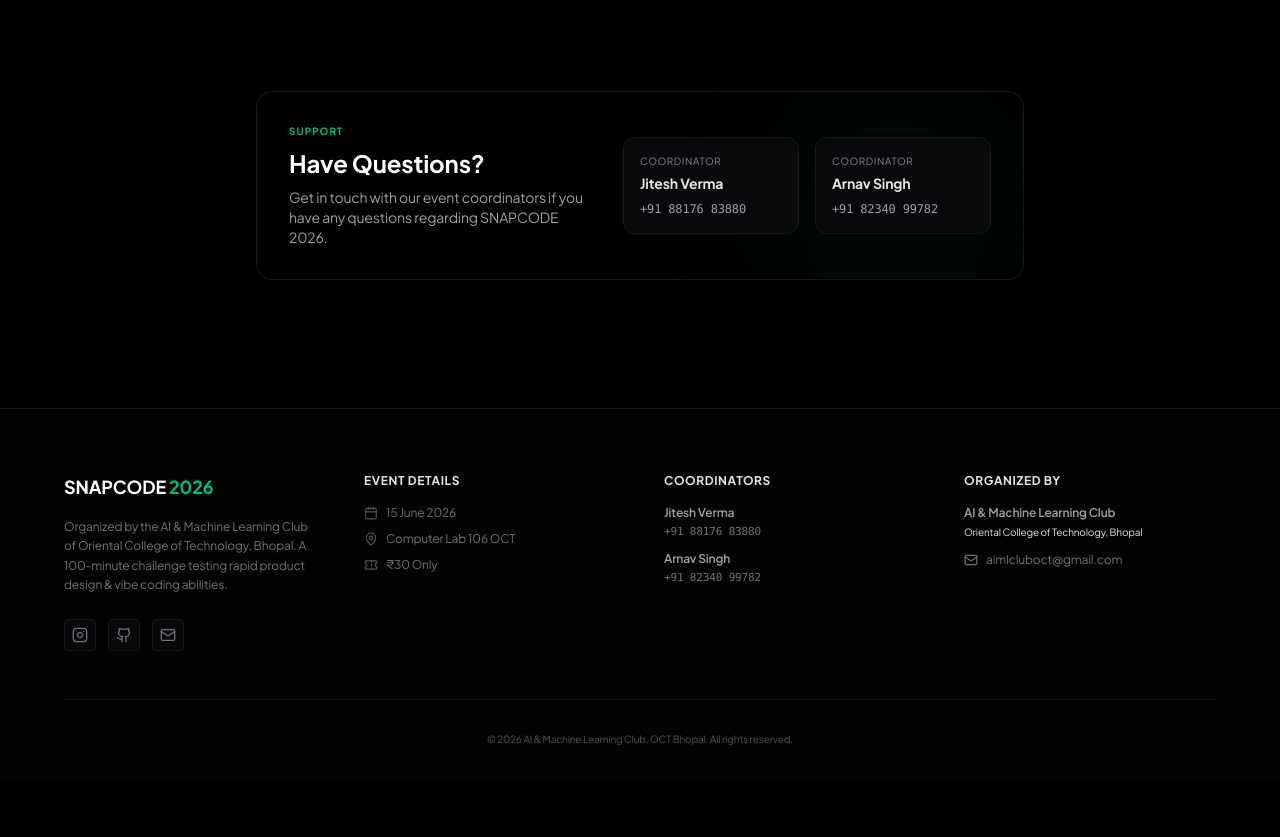
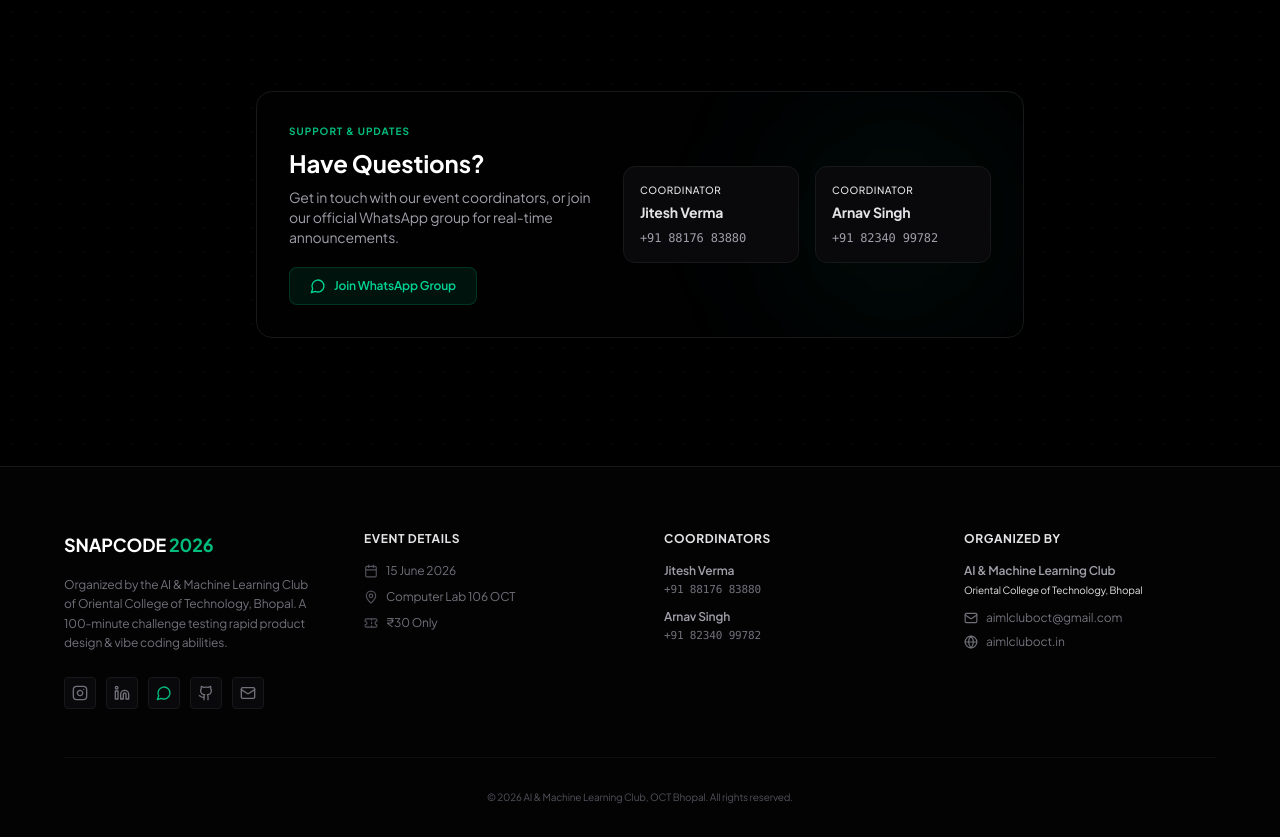
Before and after one commit to UmeshCode1/snapcode-redirect-2026, a Next.js app: page / in a window 1280 px wide. Shown: the part 4080-4917 px from the top of the page. Before the commit the page ends 4859 px from the top, so only its background shows below. Built offline with nearby package versions, Linux system fonts and the light colour scheme.

Commit message:
Update official social links (WhatsApp Group/Channel, LinkedIn, Website, Instagram) in header, footer, and support card

```diff
--- a/src/app/page.tsx
+++ b/src/app/page.tsx
@@ -21,7 +21,10 @@
   Award,
   Clock,
   ArrowRight,
-  X
+  X,
+  Linkedin,
+  Globe,
+  MessageCircle
 } from "lucide-react";
 import Navbar from "@/components/Navbar";
 import SpotlightHero from "@/components/SpotlightHero";
@@ -458,11 +461,19 @@
           <div className="absolute top-0 right-0 w-64 h-64 bg-emerald-500/5 rounded-full blur-3xl pointer-events-none"></div>
           <div className="flex flex-col md:flex-row items-center justify-between gap-8 relative z-10">
             <div>
-              <span className="text-[10px] font-bold text-emerald-500 uppercase tracking-widest block mb-2">Support</span>
+              <span className="text-[10px] font-bold text-emerald-500 uppercase tracking-widest block mb-2">Support & Updates</span>
               <h3 className="text-2xl font-bold text-white mb-2">Have Questions?</h3>
-              <p className="text-sm text-zinc-400 max-w-md">
-                Get in touch with our event coordinators if you have any questions regarding SNAPCODE 2026.
+              <p className="text-sm text-zinc-400 max-w-md mb-5">
+                Get in touch with our event coordinators, or join our official WhatsApp group for real-time announcements.
               </p>
+              <a
+                href={eventData.contact.whatsappGroup}
+                target="_blank"
+                rel="noopener noreferrer"
+                className="inline-flex items-center gap-2 px-5 py-2.5 rounded-lg bg-emerald-500/10 border border-emerald-500/20 hover:bg-emerald-500/20 text-emerald-400 text-xs font-semibold transition-all active:scale-[0.98] cursor-pointer"
+              >
+                <MessageCircle className="h-4 w-4" /> Join WhatsApp Group
+              </a>
             </div>
             <div className="flex flex-col sm:flex-row gap-4 w-full md:w-auto justify-center">
               {eventData.coordinators.map((coordinator, idx) => (
@@ -471,7 +482,7 @@
                   href={`tel:${coordinator.phone.replace(/\s+/g, '')}`}
                   className="flex flex-col items-center md:items-start gap-1 p-4 rounded-xl bg-zinc-950 border border-zinc-900 hover:border-zinc-800 hover:bg-zinc-950/80 transition-all group w-full sm:w-44"
                 >
-                  <span className="text-[10px] text-zinc-500 font-medium uppercase tracking-wider">Coordinator</span>
+                  <span className="text-[10px] text-zinc-550 font-medium uppercase tracking-wider">Coordinator</span>
                   <span className="text-sm font-bold text-zinc-200 group-hover:text-emerald-400 transition-colors">{coordinator.name}</span>
                   <span className="text-xs text-zinc-400 font-mono mt-1">{coordinator.phone}</span>
                 </a>
@@ -490,7 +501,7 @@
             <p className="text-xs text-zinc-500 mb-6 max-w-md leading-relaxed">
               Organized by the AI & Machine Learning Club of Oriental College of Technology, Bhopal. A 100-minute challenge testing rapid product design & vibe coding abilities.
             </p>
-            <div className="flex gap-3">
+            <div className="flex flex-wrap gap-2.5">
               <a
                 href={eventData.contact.instagram}
                 target="_blank"
@@ -499,6 +510,24 @@
                 aria-label="AIML Club Instagram"
               >
                 <Instagram className="h-4 w-4" />
+              </a>
+              <a
+                href={eventData.contact.linkedin}
+                target="_blank"
+                rel="noopener noreferrer"
+                className="w-8 h-8 rounded bg-zinc-950 border border-zinc-900 flex items-center justify-center text-zinc-500 hover:text-zinc-200 transition-colors focus-visible:ring-2 focus-visible:ring-emerald-500"
+                aria-label="AIML Club LinkedIn"
+              >
+                <Linkedin className="h-4 w-4" />
+              </a>
+              <a
+                href={eventData.contact.whatsappChannel}
+                target="_blank"
+                rel="noopener noreferrer"
+                className="w-8 h-8 rounded bg-zinc-950 border border-zinc-900 flex items-center justify-center text-zinc-500 hover:text-zinc-200 transition-colors focus-visible:ring-2 focus-visible:ring-emerald-500"
+                aria-label="AIML Club WhatsApp Channel"
+              >
+                <MessageCircle className="h-4 w-4 text-emerald-500" />
               </a>
               <a
                 href={eventData.contact.github}
@@ -551,6 +580,17 @@
             <p className="text-[10px] text-zinc-550 mb-3">{eventData.contact.college}</p>
             <ul className="flex flex-col gap-2 text-xs text-zinc-500">
               <li className="flex items-center gap-2"><Mail className="h-3.5 w-3.5 text-zinc-650" /> {eventData.contact.email}</li>
+              <li className="flex items-center gap-2">
+                <Globe className="h-3.5 w-3.5 text-zinc-650" />
+                <a
+                  href={eventData.contact.website}
+                  target="_blank"
+                  rel="noopener noreferrer"
+                  className="hover:text-emerald-400 transition-colors"
+                >
+                  aimlcluboct.in
+                </a>
+              </li>
             </ul>
           </div>
         </div>
--- a/src/components/Navbar.tsx
+++ b/src/components/Navbar.tsx
@@ -73,7 +73,7 @@
         {/* Right Side: Club Logo & CTA */}
         <div className="flex items-center gap-4">
           <a
-            href="https://instagram.com/aiml_club_oct"
+            href={eventData.contact.instagram}
             target="_blank"
             rel="noopener noreferrer"
             className="flex items-center gap-2.5 group focus-visible:ring-2 focus-visible:ring-emerald-500 rounded"
--- a/src/data/event.ts
+++ b/src/data/event.ts
@@ -66,7 +66,11 @@
     college: "Oriental College of Technology, Bhopal",
     email: "aimlcluboct@gmail.com",
     phone: "+91 91795 87402",
-    instagram: "https://instagram.com/aiml_club_oct",
+    instagram: "https://instagram.com/aimlcluboct",
+    linkedin: "https://linkedin.com/company/aimlcluboct",
+    website: "https://aimlcluboct.in",
+    whatsappChannel: "https://whatsapp.com/channel/0029VbAthv38V0tfulumuV1D",
+    whatsappGroup: "https://chat.whatsapp.com/ITBTDOgerQVLnw9dq7jxN6",
     github: "https://github.com/UmeshCode1",
   }
 };
```
